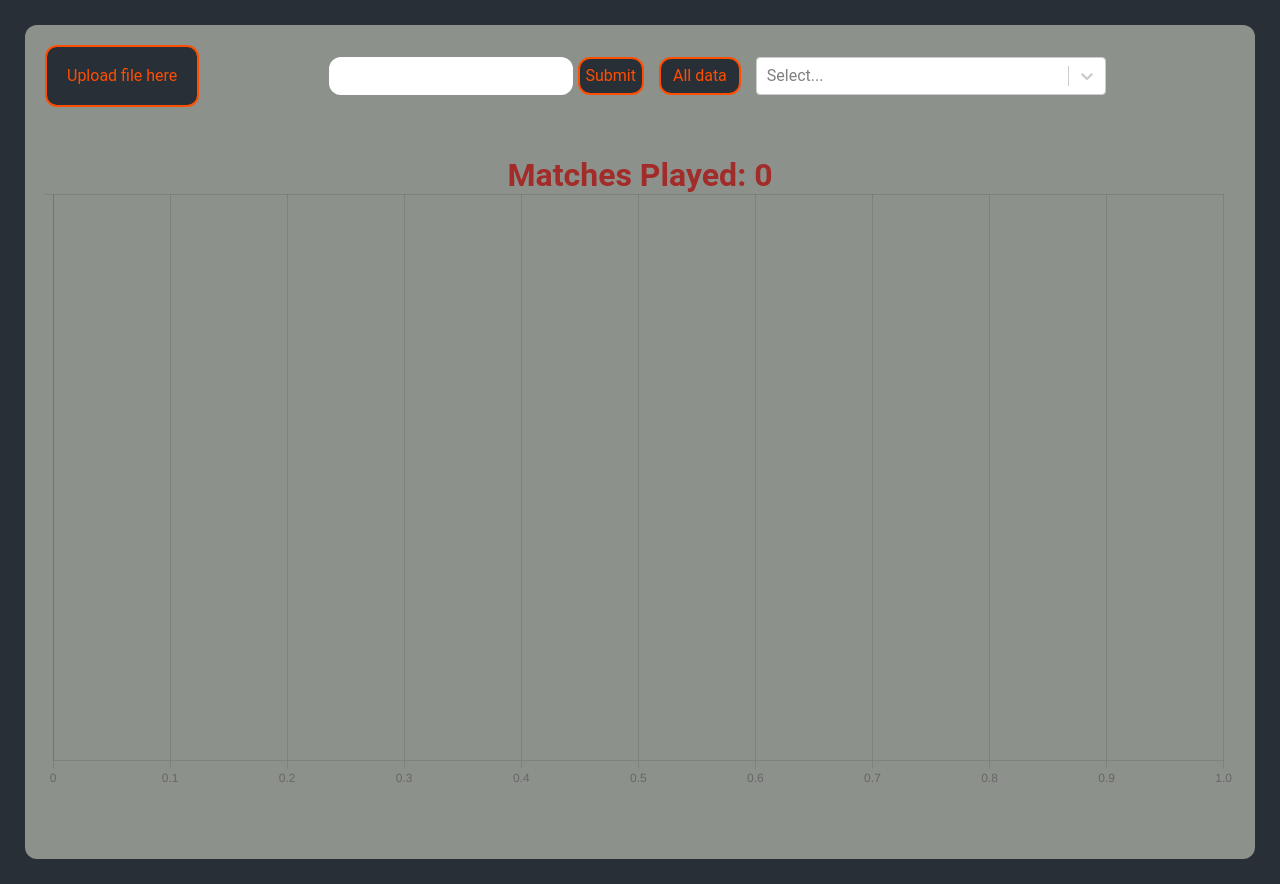
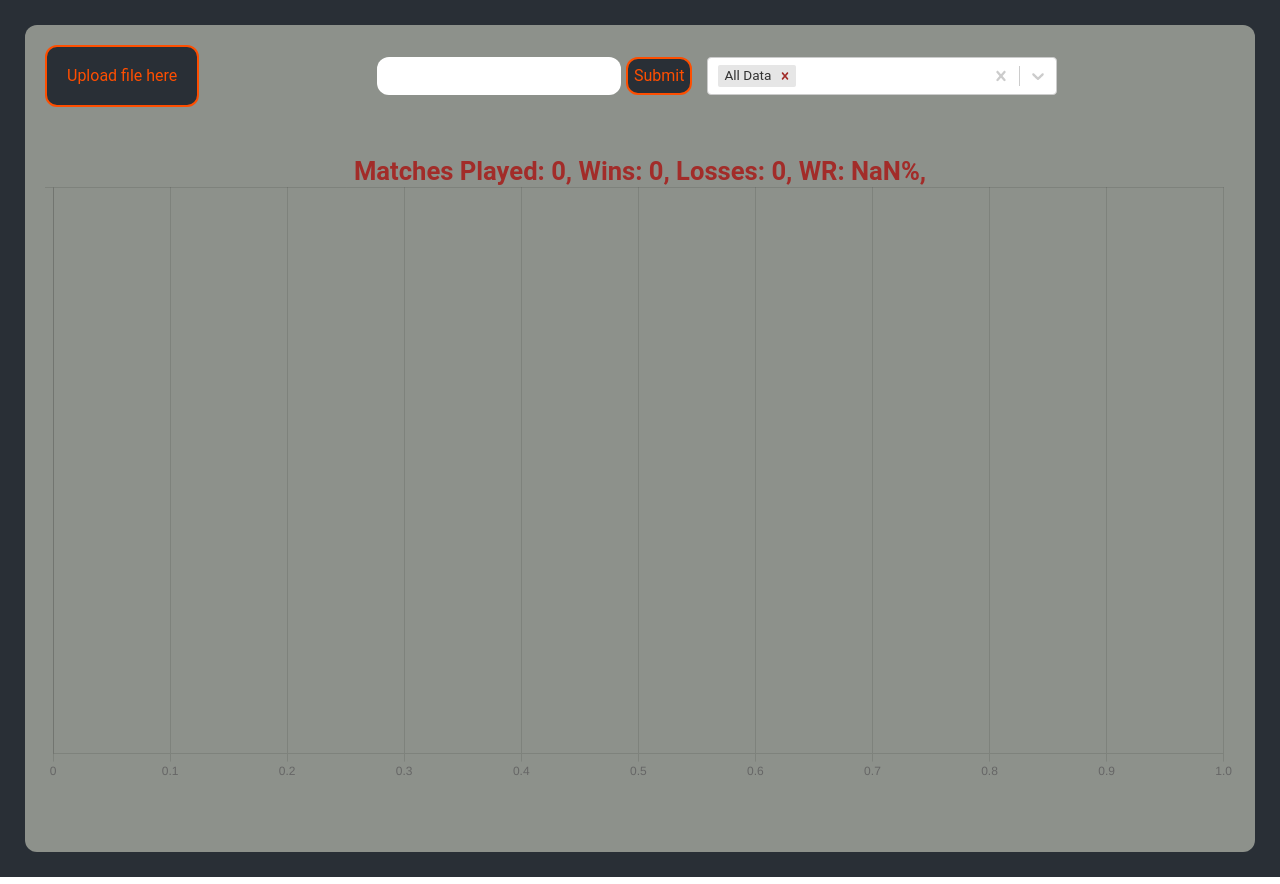
Before and after one commit to erom-dm/arena-stat-parser, a React (Create React App) app: page / in a window 1280 px wide. Built offline with nearby package versions, Linux system fonts and the light colour scheme; the HTML template or start-up script is replaced by a standard one.

Commit message:
Chart data filtering by session

```diff
--- a/src/components/BarChart.tsx
+++ b/src/components/BarChart.tsx
@@ -13,6 +13,10 @@ type BarChartProps = {
   dataset: TeamCompDataset;
 };
 
+function calcWinrate(matchCount: number, wins: number): string {
+  return ((wins / matchCount) * 100).toFixed(1);
+}
+
 const BarChart: React.FC<BarChartProps> = ({ dataset }) => {
   const colorRangeInfo: ColorRangeInfo = {
     colorStart: 0.1,
@@ -20,6 +24,9 @@ const BarChart: React.FC<BarChartProps> = ({ dataset }) => {
     useEndAsStart: true,
   };
   let totalMatchNumber = 0;
+  let totalWins = 0;
+  let totalLosses: number;
+  let totalWinrate: string;
   const labelArr: (string | string[])[] = [];
   const dataArr: number[] = [];
   const winsArr: number[] = [];
@@ -44,12 +51,11 @@ const BarChart: React.FC<BarChartProps> = ({ dataset }) => {
             const index = tooltip.dataIndex;
             const wins = tooltip.dataset.wins[index];
             const matchCount = tooltip.dataset.data[index];
-            const winrate: string = ((wins / matchCount) * 100).toFixed(1);
-            const textToDisplay = [
+            const winrate: string = calcWinrate(matchCount, wins);
+            return [
               `Wins: ${wins}, Losses: ${matchCount - wins}`,
               `WR: ${winrate}%`,
             ];
-            return textToDisplay;
           },
         },
       },
@@ -83,6 +89,7 @@ const BarChart: React.FC<BarChartProps> = ({ dataset }) => {
   sortableEntries.forEach((entry) => {
     const { matchCount, wins, teamComp } = entry;
     totalMatchNumber += matchCount;
+    totalWins += wins;
     labelArr.push([teamComp]);
     dataArr.push(matchCount);
     winsArr.push(wins);
@@ -93,8 +100,9 @@ const BarChart: React.FC<BarChartProps> = ({ dataset }) => {
     colorRangeInfo,
     colorArray
   );
-
-  const chartTitle: string = `Matches Played: ${totalMatchNumber}`;
+  totalLosses = totalMatchNumber - totalWins;
+  totalWinrate = calcWinrate(totalMatchNumber, totalWins);
+  const chartTitle: string = `Matches Played: ${totalMatchNumber}, Wins: ${totalWins}, Losses: ${totalLosses}, WR: ${totalWinrate}%,`;
 
   return (
     <>
--- a/src/components/Dashboard.tsx
+++ b/src/components/Dashboard.tsx
@@ -1,7 +1,6 @@
 import React, { useEffect, useState } from "react";
 import { useForm } from "react-hook-form";
 import UploadArea from "./UploadArea";
-import Select from "react-select";
 import {
   INSTANCE_DATA,
   localStorageToState,
@@ -9,6 +8,7 @@ import {
   setLocalStorageField,
 } from "../utils/stateManagement";
 import {
+  ArenaMatch,
   CharnameFormData,
   MatchSessions,
   ModdedArenaMatch,
@@ -26,14 +26,16 @@ export type dashboardProps = {
   className?: string;
 };
 
-const Dashboard: React.FC<dashboardProps> = (props) => {
+const Dashboard: React.FC<dashboardProps> = () => {
   const { register, handleSubmit } = useForm();
   const [myCharName, setMyCharName] = useState<string>("");
   const [matchData, setMatchData] = useState<ModdedArenaMatch[]>([]);
   const [sessionData, setSessionData] = useState<MatchSessions>({});
+  const [sessionSelection, setSessionSelection] = useState<number[]>([0]);
   const [localStorageChanged, setLocalStorageChanged] =
     useState<boolean>(false);
   const [chartDataset, setChartDataset] = useState<TeamCompDataset>({});
+
   useEffect(() => {
     localStorageToState(MY_CHAR_NAME, setMyCharName);
   }, []);
@@ -44,11 +46,18 @@ const Dashboard: React.FC<dashboardProps> = (props) => {
     if (stateIsPresent) {
       const parsedMatchData = JSON.parse(lsMatchState);
       const parsedCharData = JSON.parse(lsCharNameState);
-      stateIsPresent &&
+      stateIsPresent && setSessionData(getSessions(parsedMatchData));
+      if (sessionSelection.includes(0)) {
         setMatchData(filterArenaMatches(parsedMatchData, parsedCharData, true));
-      stateIsPresent && setSessionData(getSessions(parsedMatchData));
+      } else {
+        const selectedMatches: ArenaMatch[] = [];
+        sessionSelection.forEach((sessionKey) => {
+          selectedMatches.push(...sessionData[sessionKey]);
+        });
+        setMatchData(filterArenaMatches(selectedMatches, parsedCharData, true));
+      }
     }
-  }, [localStorageChanged]);
+  }, [localStorageChanged, sessionSelection]);
   useEffect(
     () => setChartDataset(createBasicChartDataset(matchData)), // create dataset
     [matchData]
@@ -78,12 +87,10 @@ const Dashboard: React.FC<dashboardProps> = (props) => {
             </button>
           </form>
           {sessionData && (
-            <>
-              <div className="dashboard__filters-btn" onClick={() => {}}>
-                All data
-              </div>
-              <SessionSelect sessionData={sessionData} />
-            </>
+            <SessionSelect
+              onChange={setSessionSelection}
+              sessionData={sessionData}
+            />
           )}
         </div>
       </div>
--- a/src/components/SessionSelect.tsx
+++ b/src/components/SessionSelect.tsx
@@ -1,16 +1,27 @@
-import React from "react";
+import React, { useRef, useState } from "react";
 import { MatchSessions, SessionSelectOption } from "../Types/ArenaTypes";
-import Select from "react-select";
+import Select, { ActionMeta, MultiValue } from "react-select";
 import dayjs from "dayjs";
 
 export type sessionSelectProps = {
   sessionData: MatchSessions;
+  onChange: (value: number[]) => void;
 };
 
-const SessionSelect: React.FC<sessionSelectProps> = ({ sessionData }) => {
+const SessionSelect: React.FC<sessionSelectProps> = ({
+  sessionData,
+  onChange,
+}) => {
+  const [selected, setSelected] = useState<MultiValue<SessionSelectOption>>([]);
+  const valueRef = useRef(selected);
+  valueRef.current = selected;
+
   const sessionKeys: string[] = Object.getOwnPropertyNames(sessionData);
-  const sessionOptions: SessionSelectOption[] = [];
-
+  const selectAllOption: SessionSelectOption = {
+    value: 0,
+    label: "All Data",
+  };
+  const options: SessionSelectOption[] = [];
   sessionKeys.forEach((key, idx) => {
     const timestamp: number = Number(key);
     const formattedData: string = dayjs
@@ -20,16 +31,66 @@ const SessionSelect: React.FC<sessionSelectProps> = ({ sessionData }) => {
       value: timestamp,
       label: `Session ${idx + 1}, @ ${formattedData}`,
     };
-    sessionOptions.push(sessionOption);
+    options.push(sessionOption);
   });
-  sessionOptions.push({ value: 0, label: "All Data" });
-  sessionOptions.reverse();
+  options.reverse();
+
+  const isSelectAllSelected = () =>
+    valueRef?.current?.length === options.length;
+
+  const getOptions = () => [selectAllOption, ...options];
+
+  const isOptionSelected = (option: SessionSelectOption): boolean =>
+    valueRef?.current?.some(({ value }) => value === option.value) ||
+    isSelectAllSelected();
+
+  const getValue = () => (isSelectAllSelected() ? [selectAllOption] : selected);
+
+  const handleChange = (
+    newValue: MultiValue<SessionSelectOption>,
+    actionMeta: ActionMeta<SessionSelectOption>
+  ) => {
+    const selectedTimestampArray: number[] = [];
+    const { action, option, removedValue } = actionMeta;
+    if (action === "select-option" && option?.value === selectAllOption.value) {
+      setSelected(options);
+      selectedTimestampArray.push(...options.map((option) => option.value));
+    } else if (
+      (action === "deselect-option" &&
+        option?.value === selectAllOption.value) ||
+      (action === "remove-value" &&
+        removedValue?.value === selectAllOption.value)
+    ) {
+      setSelected([]);
+    } else if (
+      actionMeta.action === "deselect-option" &&
+      isSelectAllSelected()
+    ) {
+      const filteredOptions = options.filter(
+        ({ value }) => value !== option?.value
+      );
+      setSelected(filteredOptions);
+      selectedTimestampArray.push(
+        ...filteredOptions.map((option) => option.value)
+      );
+    } else {
+      setSelected(newValue || []);
+      selectedTimestampArray.push(...newValue.map((option) => option.value));
+    }
+    onChange && onChange(selectedTimestampArray);
+  };
 
   return (
     <Select
       className={"session-select"}
       classNamePrefix={"session-select"}
-      options={sessionOptions}
+      defaultValue={selectAllOption}
+      isOptionSelected={isOptionSelected}
+      options={getOptions()}
+      value={getValue()}
+      onChange={handleChange}
+      hideSelectedOptions={false}
+      closeMenuOnSelect={false}
       isMulti
     />
   );
--- a/src/styles/index.scss
+++ b/src/styles/index.scss
@@ -23,6 +23,10 @@ h1, h2, h3, h4, h5, h6, p {
   margin: 0;
 }
 
+h1 {
+  font-size: 1.6em;
+}
+
 .main-wrap {
   display: flex;
   flex-direction: column;
```
